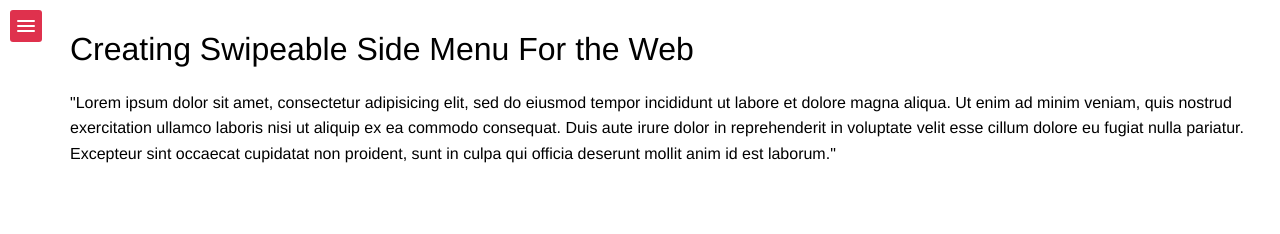
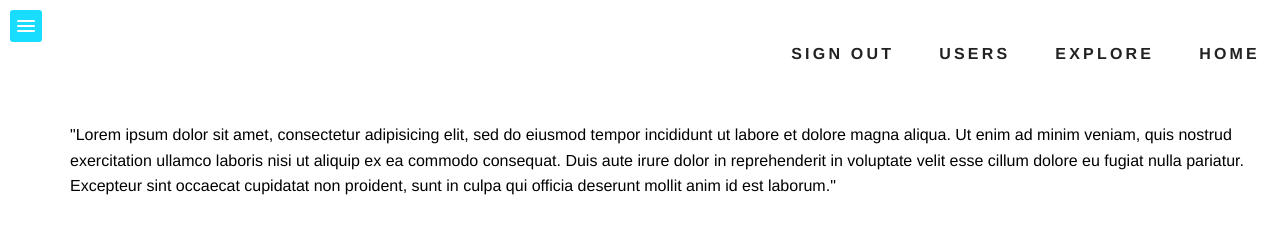
Before and after one commit to ojss/jquery-menu, a plain HTML site: page index.html in a window 1280 px wide. Drawn offline with nearby package versions, Linux system fonts and the light colour scheme.

Commit message:
working horizontal and vertical menu

```diff
--- a/index.html
+++ b/index.html
@@ -26,7 +26,16 @@
                 <span class="bar"></span>
             </a>
             <div class="content">
-                <h1>Creating Swipeable Side Menu For the Web</h1>
+                <nav>
+                    <div class="hor">
+                        <ul class="horizontal-menu">
+                            <li class="nav-item"><a href="#">Home</a></li>
+                            <li class="nav-item"><a href="#">Explore</a></li>
+                            <li class="nav-item"><a href="#">Users</a></li>
+                            <li class="nav-item"><a href="#">Sign Out</a></li>
+                        </ul>
+                    </div>
+                </nav>
                 <p>"Lorem ipsum dolor sit amet, consectetur adipisicing elit, sed do eiusmod tempor incididunt ut labore et dolore magna aliqua. Ut enim ad minim veniam, quis nostrud exercitation ullamco laboris nisi ut aliquip ex ea commodo consequat. Duis aute irure dolor in reprehenderit in voluptate velit esse cillum dolore eu fugiat nulla pariatur. Excepteur sint occaecat cupidatat non proident, sunt in culpa qui officia deserunt mollit anim id est laborum."</p>
             </div>
         </div>
--- a/main.css
+++ b/main.css
@@ -23,10 +23,26 @@ body,
     left: 240px;
 }
 
+a {
+    text-decoration: none;
+    color: #222222;
+}
+
+a:visited {
+    text-decoration: none;
+    color: #222;
+}
+
+a:hover {
+    text-decoration: none;
+    color: #33C3F0;
+    transition-duration: 200ms;
+}
+
 #sidebar {
     position: absolute;
     left: -240px;
-        background: #DF314D;
+    background: #18DDFF;
     width: 240px;
     height: 100%;
     box-sizing: border-box;
@@ -49,7 +65,7 @@ body,
     color: white;
     text-decoration: none;
     display: block;
-        border-bottom: 1px solid #C9223D;
+    border-bottom: 1px solid #18DDFF;
     -webkit-transition: background 0.3s ease-in-out;
     -moz-transition: background 0.3s ease-in-out;
     -ms-transition: background 0.3s ease-in-out;
@@ -58,7 +74,7 @@ body,
 }
 
 #sidebar ul li:hover a {
-        background: #C9223D;
+    background: #42B0FF;
 }
 
 .main-content {
@@ -87,7 +103,7 @@ body,
 }
 
 .main-content #sidebar-toggle {
-        background: #DF314D;
+    background: #18DDFF;
     border-radius: 3px;
     display: block;
     position: relative;
@@ -107,3 +123,27 @@ body,
 .main-content #sidebar-toggle .bar:last-child {
     margin-bottom: 0;
 }
+
+.nav-item {
+    text-transform: uppercase;
+    text-decoration: none;
+    position: relative;
+    font-weight: 700;
+    letter-spacing: 0.2rem;
+    line-height: 3.5rem;
+    float: right;
+    display: inline;
+    padding-left: 35px;
+    padding-right: 10px;
+    color: #222;
+}
+
+.hor{
+    padding-top: 0em;
+    padding-bottom: 5em;
+    border-bottom: 1px sold #efefef;
+}
+
+.horizontal-menu{
+    margin-top: 0em;
+}
```
Lines whose indentation alone changed are shown as unchanged.
